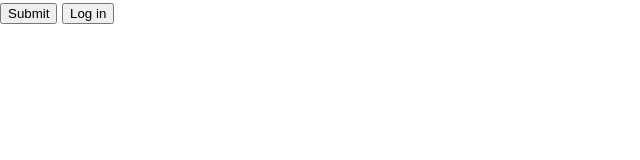
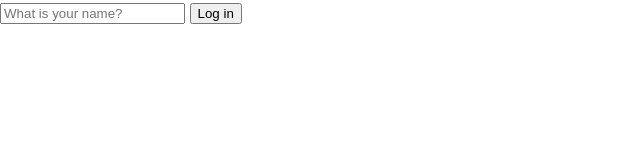
Before and after one commit to chohannah/momento, a plain HTML site: page index.html in a window 1280 px wide. Shown: the whole page, without its empty margins (0-640 px from the left). Drawn offline with Linux system fonts and the light colour scheme.

Commit message:
✏️ Changed markup of login-form action and login-input type, and added login-form method

```diff
--- a/index.html
+++ b/index.html
@@ -11,10 +11,10 @@
     <section class="login">
       <h3 class="visually-hidden">Log in section</h3>
 
-      <form class="login-form" action="">
+      <form class="login-form" action="#" method="GET">
         <input
           class="login-input"
-          type="submit"
+          type="text"
           placeholder="What is your name?"
           required
           maxlength="15"
```
